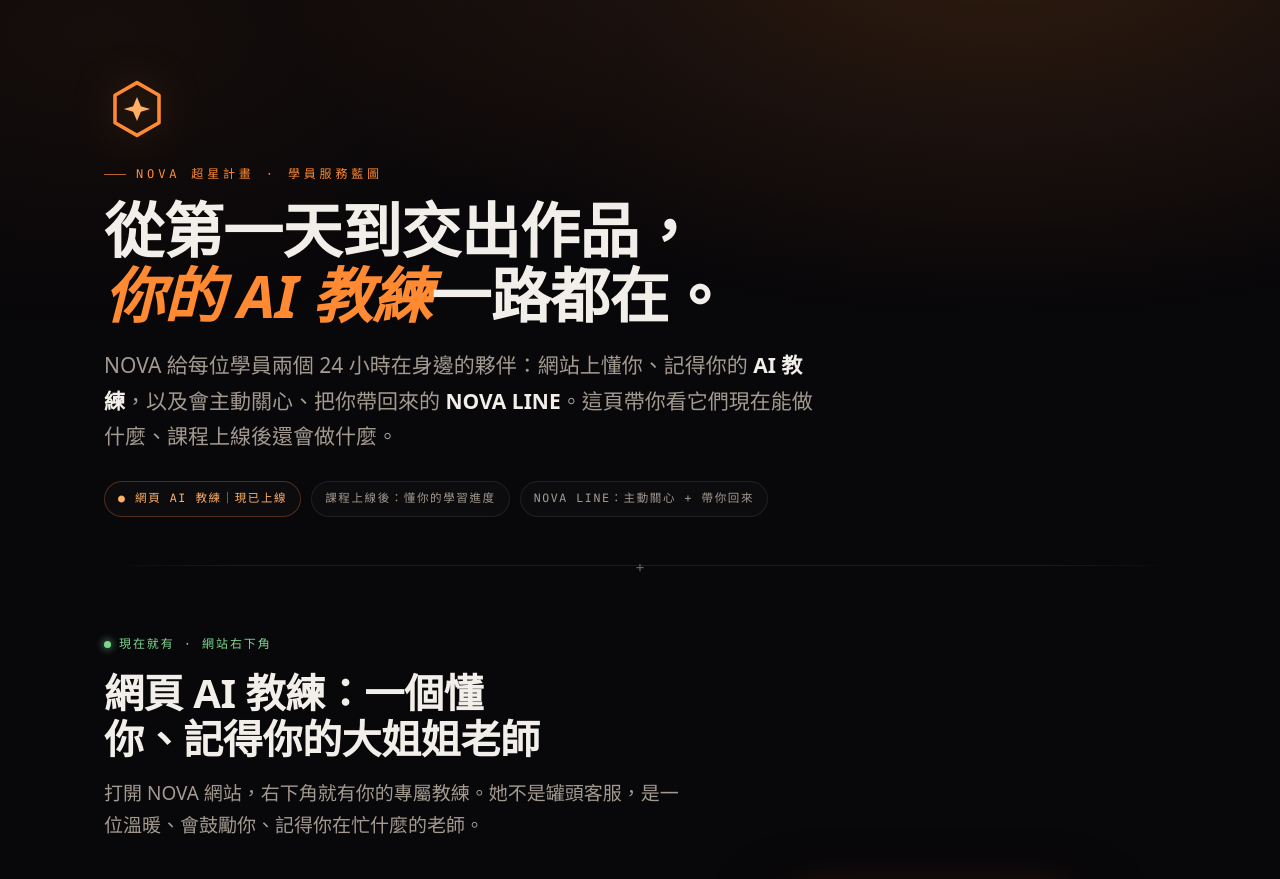
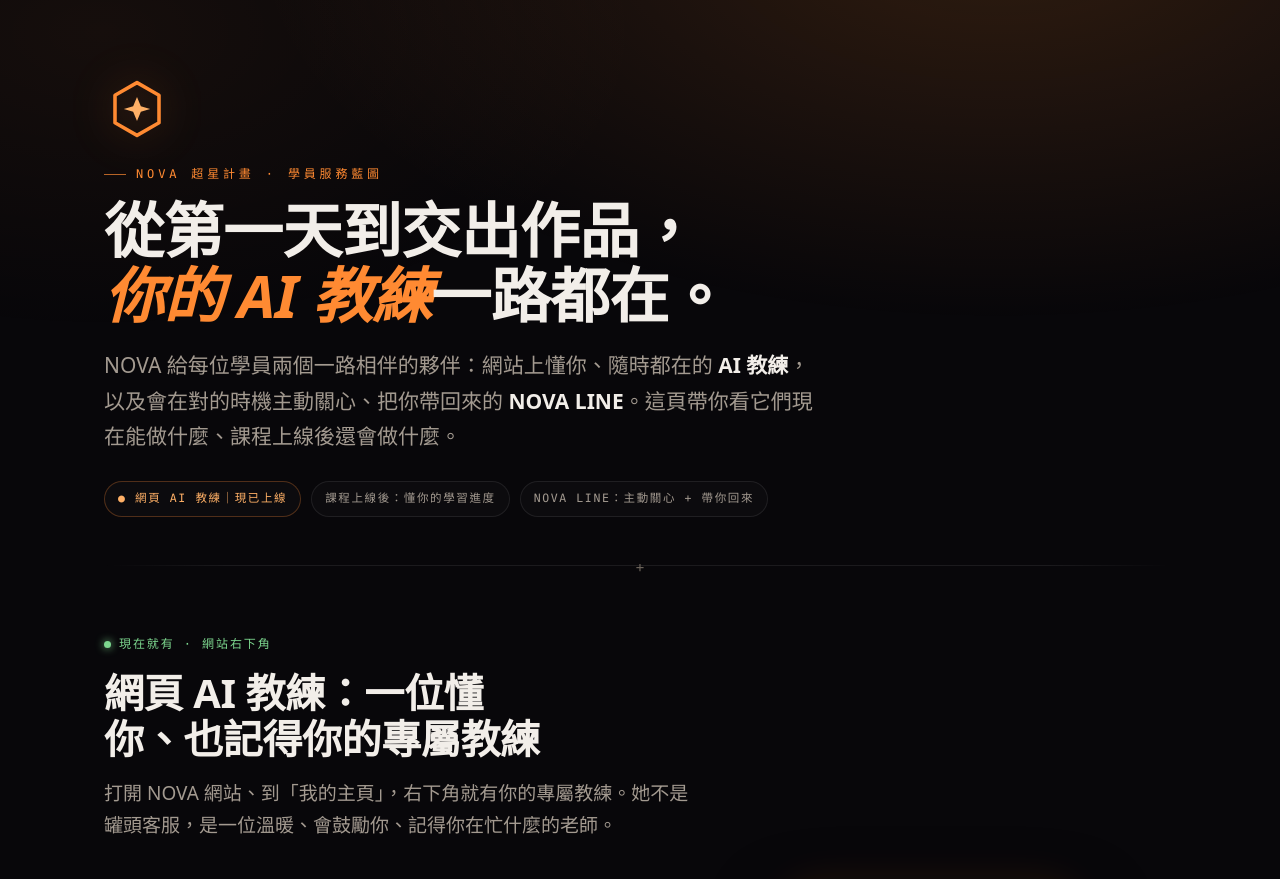
Before and after one commit to JamesAtMoGroup/nova-service-blueprint, a plain HTML site: page index.html in a window 1280 px wide. Shown: the top 879 px of the page. Drawn offline with Linux system fonts and the light colour scheme.

Commit message:
文案修正：拿掉24h過度承諾/囫圇改含糊/大姐姐改專屬教練/加我的主頁/總結頁強調直接讀取

```diff
--- a/index.html
+++ b/index.html
@@ -207,7 +207,7 @@
       </svg>
       <div style="margin-top:22px" class="eyebrow">NOVA 超星計畫 · 學員服務藍圖</div>
       <h1 style="margin-top:14px">從第一天到交出作品，<br><span class="ac">你的 AI 教練</span>一路都在。</h1>
-      <p class="lead">NOVA 給每位學員兩個 24 小時在身邊的夥伴：網站上懂你、記得你的 <b style="color:var(--ink)">AI 教練</b>，以及會主動關心、把你帶回來的 <b style="color:var(--ink)">NOVA LINE</b>。這頁帶你看它們現在能做什麼、課程上線後還會做什麼。</p>
+      <p class="lead">NOVA 給每位學員兩個一路相伴的夥伴：網站上懂你、隨時都在的 <b style="color:var(--ink)">AI 教練</b>，以及會在對的時機主動關心、把你帶回來的 <b style="color:var(--ink)">NOVA LINE</b>。這頁帶你看它們現在能做什麼、課程上線後還會做什麼。</p>
       <div class="hero-meta">
         <span class="chip on">● 網頁 AI 教練｜現已上線</span>
         <span class="chip">課程上線後：懂你的學習進度</span>
@@ -223,8 +223,8 @@
     <div class="inner">
       <div class="band-head reveal">
         <div class="when now"><span class="dot"></span>現在就有 · 網站右下角</div>
-        <h2>網頁 AI 教練：一個懂你、記得你的大姐姐老師</h2>
-        <p class="lead">打開 NOVA 網站，右下角就有你的專屬教練。她不是罐頭客服，是一位溫暖、會鼓勵你、記得你在忙什麼的老師。</p>
+        <h2>網頁 AI 教練：一位懂你、也記得你的專屬教練</h2>
+        <p class="lead">打開 NOVA 網站、到「我的主頁」，右下角就有你的專屬教練。她不是罐頭客服，是一位溫暖、會鼓勵你、記得你在忙什麼的老師。</p>
       </div>
 
       <div class="layout">
@@ -310,9 +310,9 @@
           <li><svg class="ic" viewBox="0 0 24 24" fill="none" stroke="currentColor" stroke-width="1.6"><path d="M8 5v14l11-7z"/></svg>
             <div><b>知道你影片看到哪</b><span>「這支你看到 12:30、整體看了一半了」。她讀得到你的觀看進度，針對你正卡住的段落給你幫助，也適時給你鼓勵。</span></div></li>
           <li><svg class="ic" viewBox="0 0 24 24" fill="none" stroke="currentColor" stroke-width="1.6"><path d="M4 4h16v12H4z"/><path d="M4 20h16"/></svg>
-            <div><b>一句話總結你正在看的課</b><span>「幫我總結這頁」，她就把你眼前這堂課的重點整理給你，讓你先抓到全貌再往下學。</span></div></li>
+            <div><b>她看得到你正在看哪一頁</b><span>不用你複製貼上，也不用解釋。只要說一句「幫我總結這頁」，她就直接讀你眼前這堂課的內容，把重點整理給你，讓你先抓到全貌再往下學。</span></div></li>
           <li><svg class="ic" viewBox="0 0 24 24" fill="none" stroke="currentColor" stroke-width="1.6"><path d="M4 19.5A2.5 2.5 0 016.5 17H20"/><path d="M6.5 2H20v20H6.5A2.5 2.5 0 014 19.5v-15A2.5 2.5 0 016.5 2z"/></svg>
-            <div><b>懂課程在教什麼</b><span>你遇到的問題，如果課程有教，她會直接告訴你「這個第幾堂有講到」，讓你回去看，而不是自己給你一個囫圇的答案。</span></div></li>
+            <div><b>懂課程在教什麼</b><span>你遇到的問題，如果課程有教，她會直接告訴你「這個第幾堂有講到」，讓你回去看，而不是隨便給你一個含糊的答案。</span></div></li>
         </ul>
       </div>
     </div>
```
